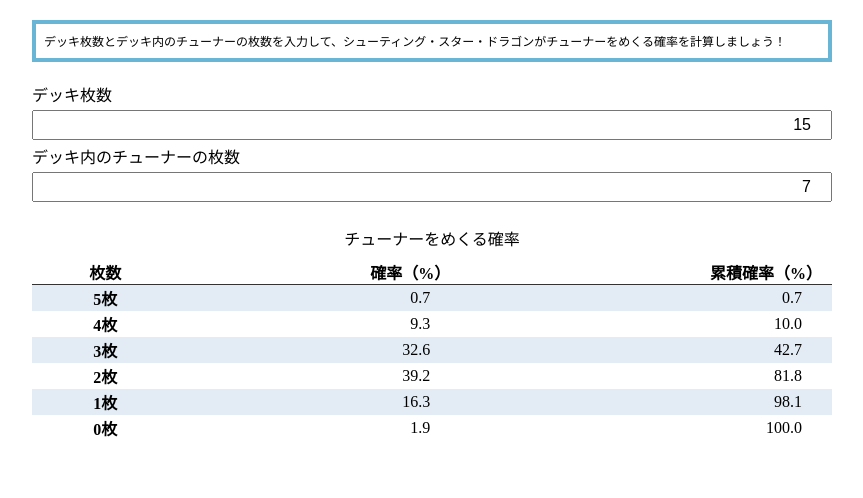
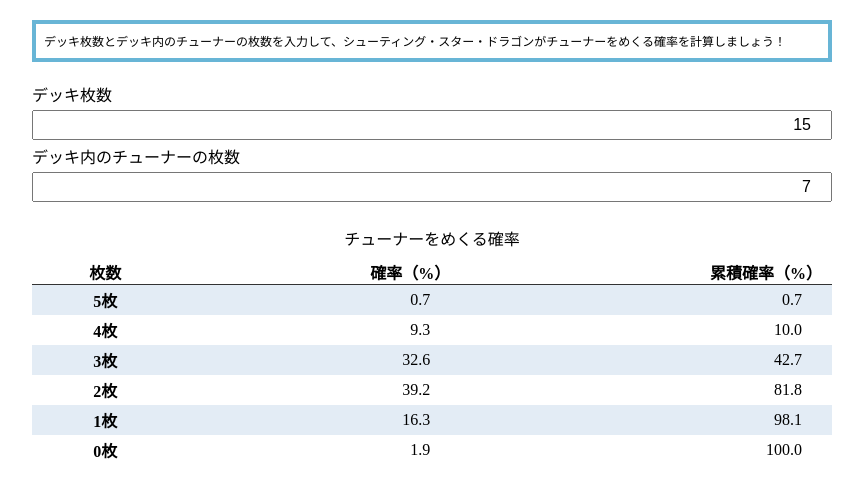
Before and after one commit to rksuda/shooting-star-dragon, a Vue app: page / in a window 1280 px wide. Shown: the top 498 px of the page, without its empty margins (208-1071 px from the left). Built offline with nearby package versions, Linux system fonts and the light colour scheme.

Commit message:
Adjust padding

```diff
--- a/src/App.vue
+++ b/src/App.vue
@@ -116,7 +116,7 @@
   padding: 0 10px;
 }
 td {
-  padding: 4px 30px;
+  padding: 6px 30px;
 }
 p {
   font-size: 12px;
```
